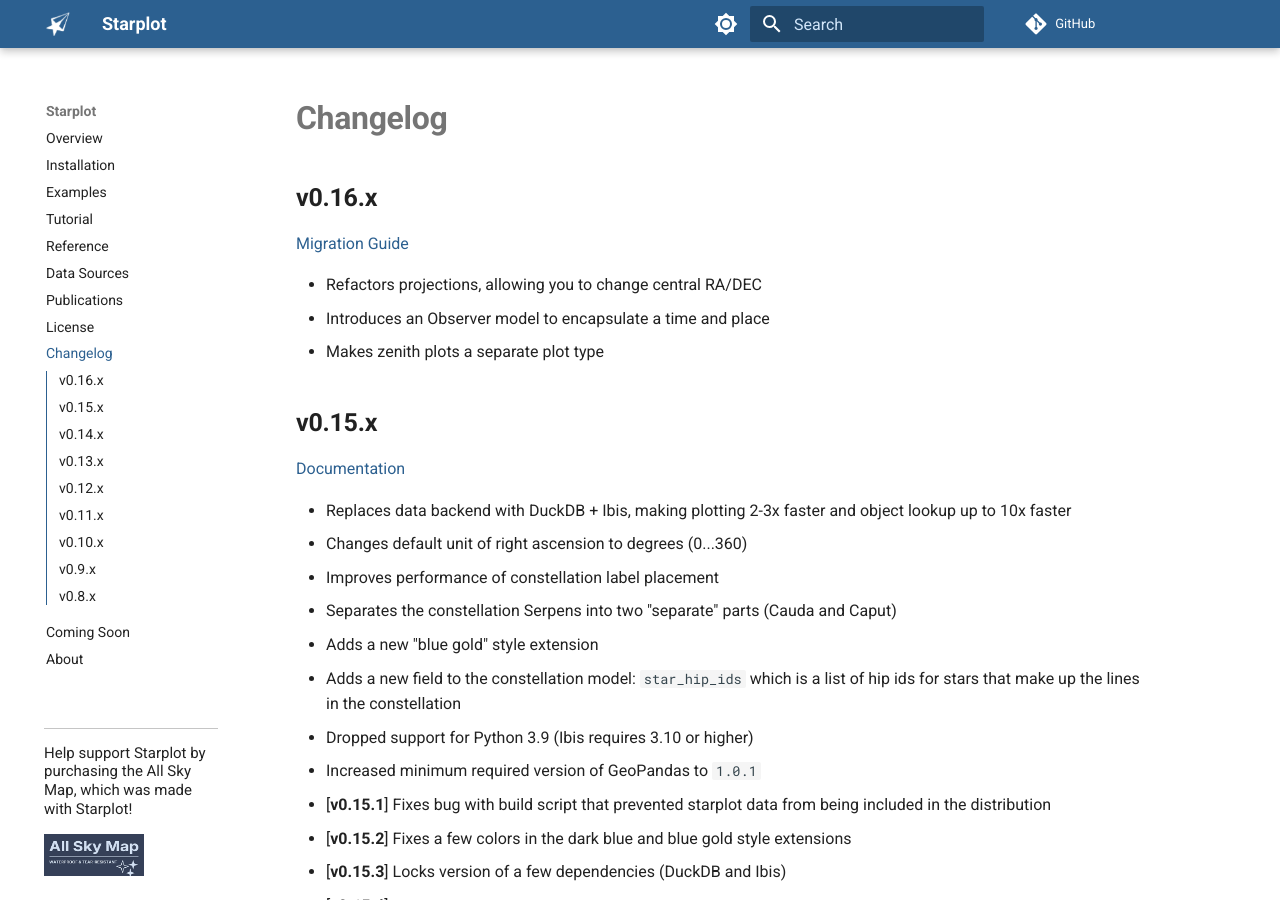
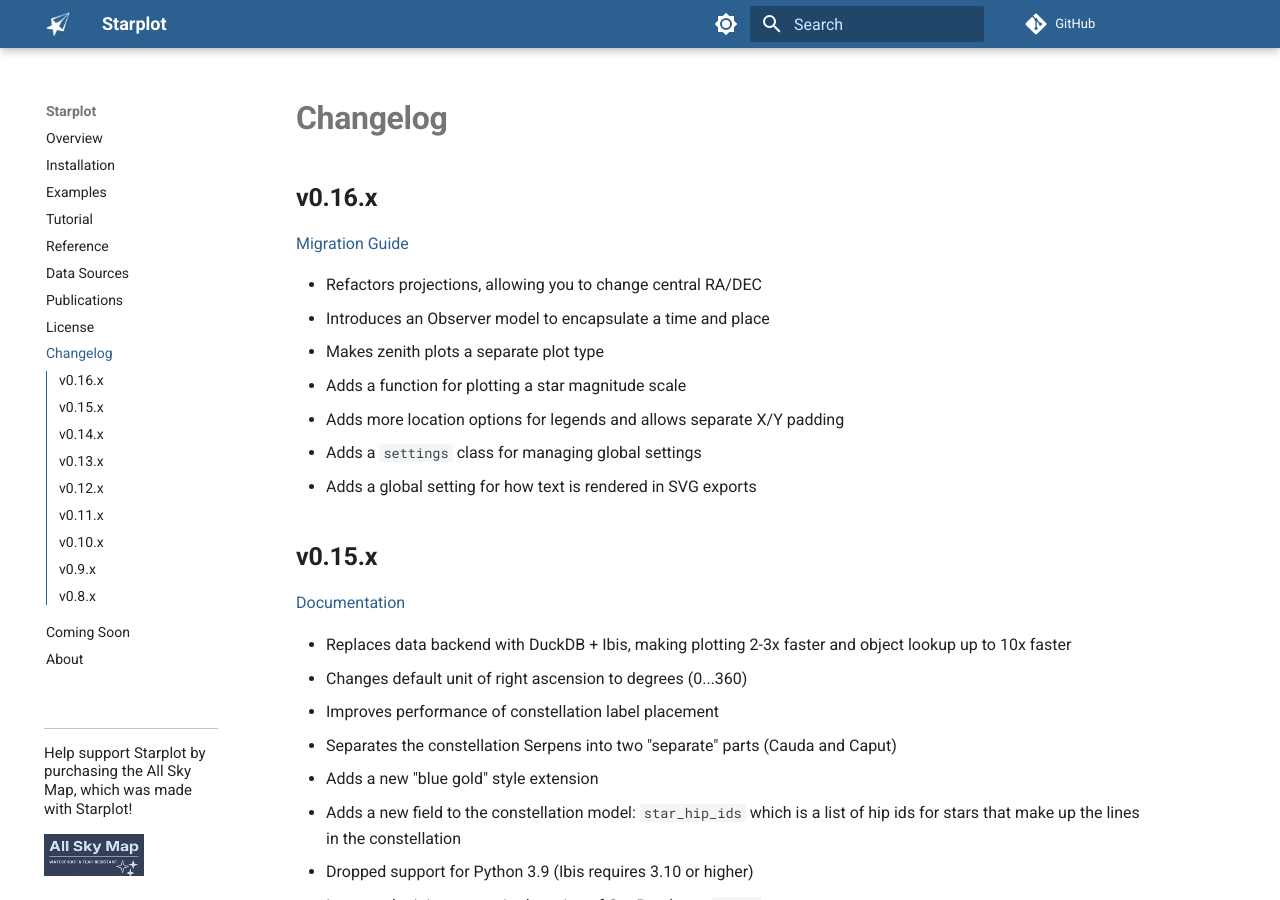
Before and after one commit to steveberardi/starplot, an MkDocs documentation site: the page built from docs/changelog.md, in a window 1280 px wide and 900 px high. Built offline with MkDocs 1.6.1 and Material for MkDocs 9.7.7, drawn with Linux system fonts in a browser that asks for light colours; some web fonts are replaced; comment, search, counter and statistics services are not loaded.

Commit message:
changelog

```diff
--- a/docs/changelog.md
+++ b/docs/changelog.md
@@ -4,6 +4,10 @@
 - Refactors projections, allowing you to change central RA/DEC
 - Introduces an Observer model to encapsulate a time and place
 - Makes zenith plots a separate plot type
+- Adds a function for plotting a star magnitude scale
+- Adds more location options for legends and allows separate X/Y padding
+- Adds a `settings` class for managing global settings
+- Adds a global setting for how text is rendered in SVG exports
 
 
 ## v0.15.x
```
